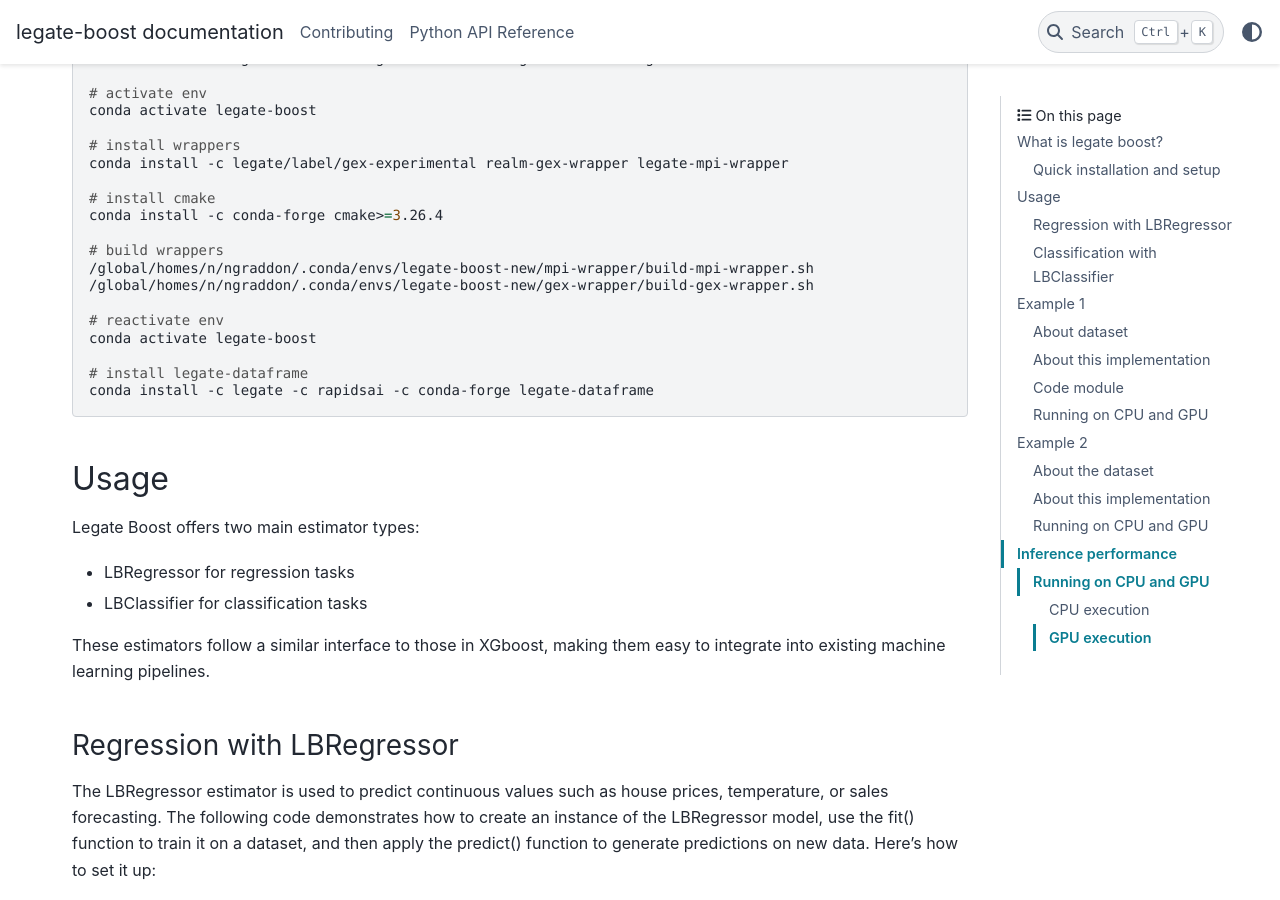
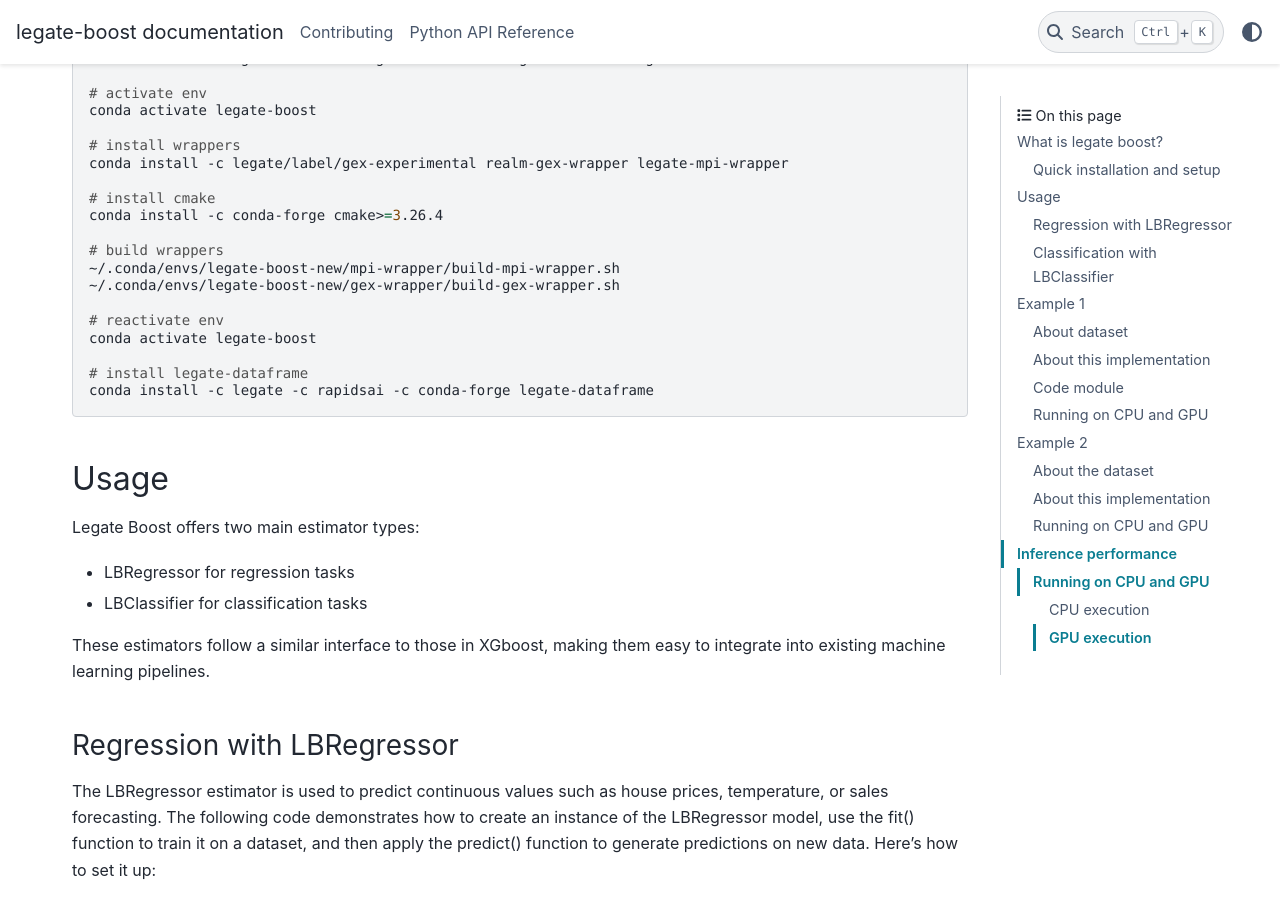
Before and after one commit to rapidsai/legate-boost, a Sphinx documentation site: the page built from docs/source/Legate_Boost.rst, in a window 1280 px wide and 900 px high, scrolled down 791 px. Built offline with Sphinx 7.4.7 and the PyData theme 0.15.4, drawn with Linux system fonts in a browser that asks for light colours; pages that are not in the unit, such as notebooks, are missing from menus; the version number could not be read and is left out.

Commit message:
Update Legate_Boost.rst

```diff
--- a/docs/source/Legate_Boost.rst
+++ b/docs/source/Legate_Boost.rst
@@ -57,8 +57,8 @@
    conda install -c conda-forge cmake>=3.26.4
 
    # build wrappers
-   /global/homes/n/ngraddon/.conda/envs/legate-boost-new/mpi-wrapper/build-mpi-wrapper.sh
-   /global/homes/n/ngraddon/.conda/envs/legate-boost-new/gex-wrapper/build-gex-wrapper.sh
+   ~/.conda/envs/legate-boost-new/mpi-wrapper/build-mpi-wrapper.sh
+   ~/.conda/envs/legate-boost-new/gex-wrapper/build-gex-wrapper.sh
 
    # reactivate env
    conda activate legate-boost
```
